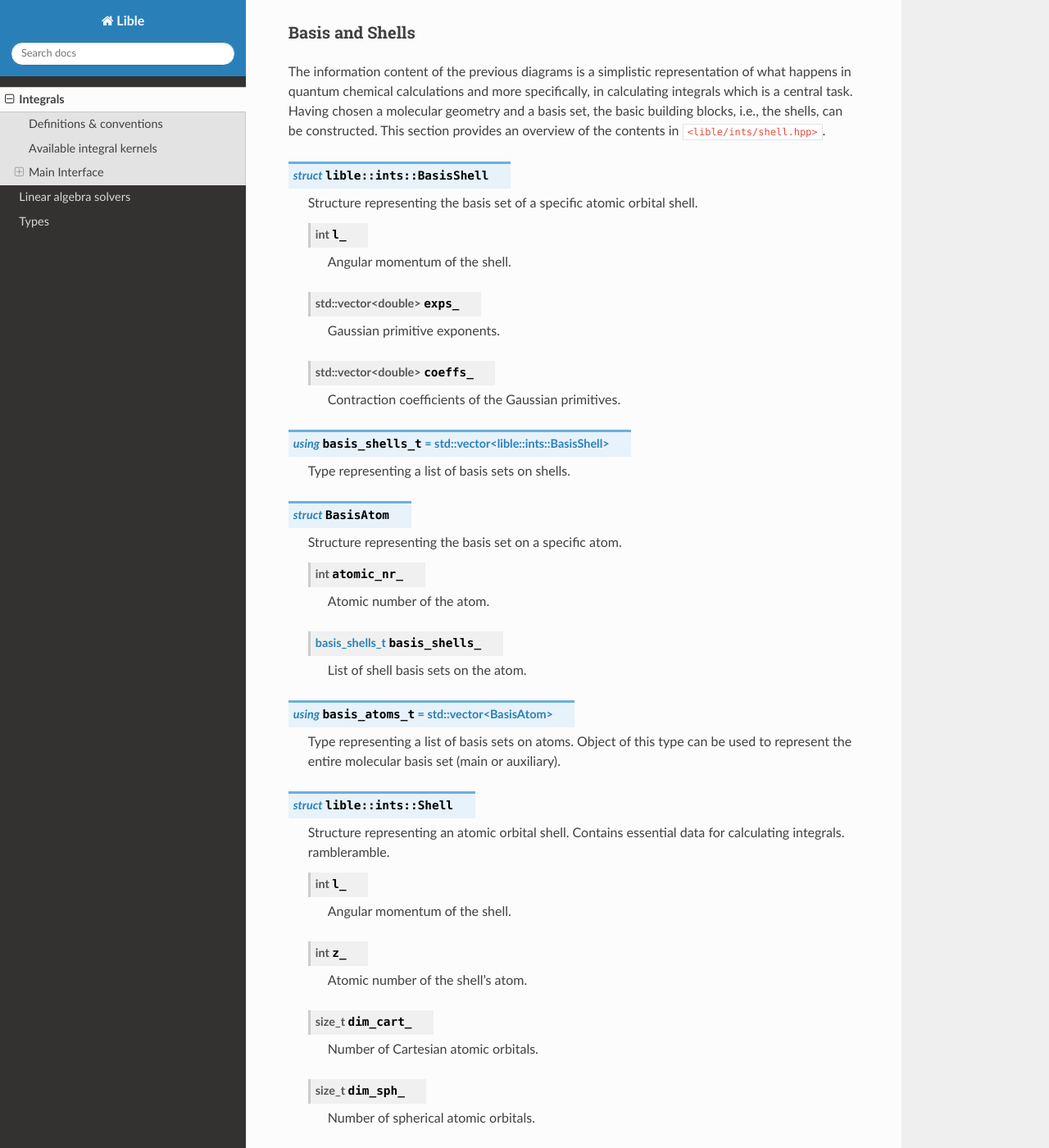
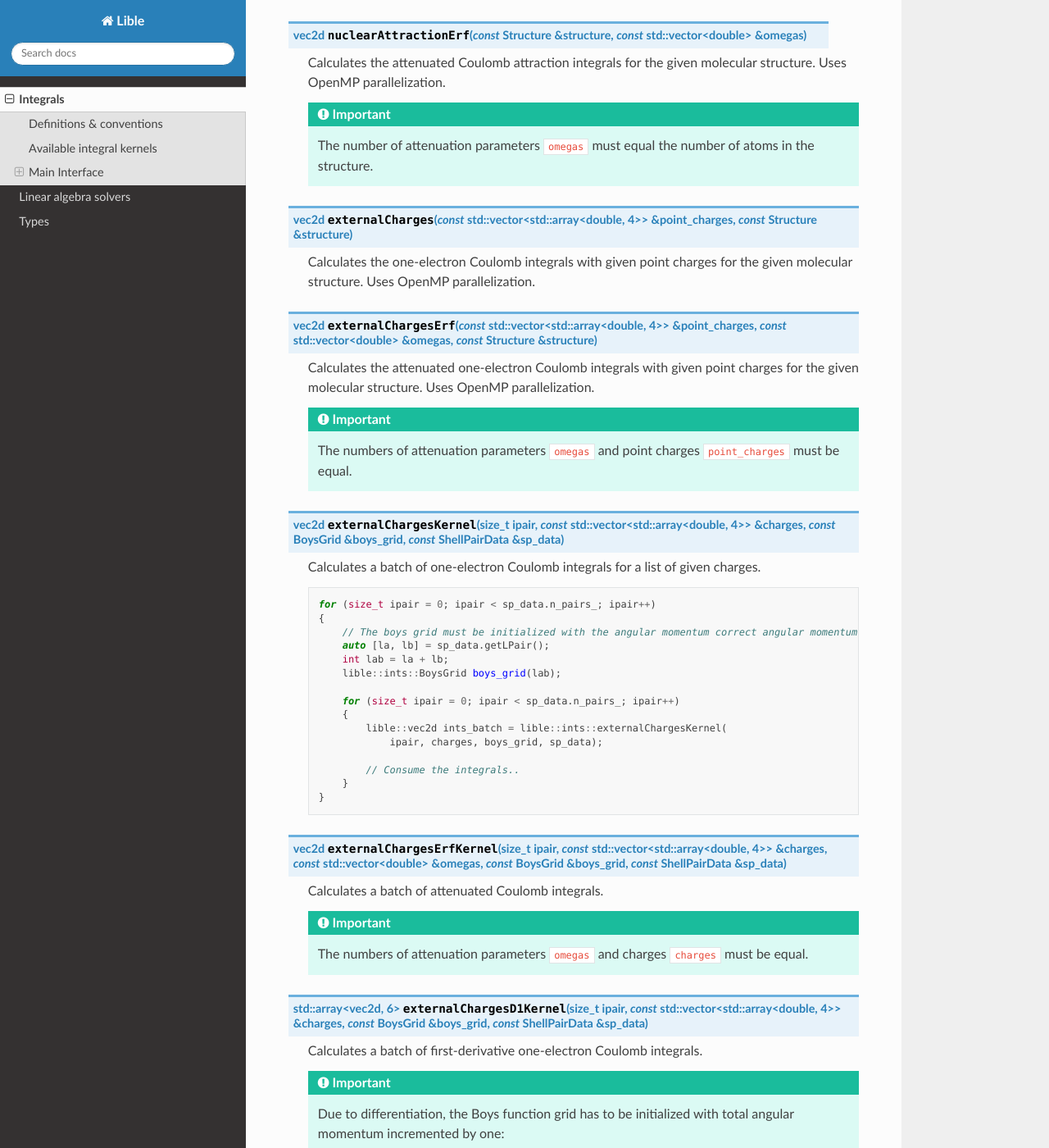
Before and after one commit to MihkuU/Lible, a Sphinx documentation site: the page built from docs/integrals.rst, in a window 1280 px wide and 1400 px high, scrolled down 5987 px. Shown: the whole window at 82% size. Built offline with Sphinx 7.4.7 and the Read the Docs theme 3.1.0, drawn with Linux system fonts in a browser that asks for light colours; some of the changed text lies outside the part shown.

```diff
--- a/docs/integrals.rst
+++ b/docs/integrals.rst
@@ -280,6 +280,78 @@
     Calculates nuclear attraction integrals for the given molecular structure. Uses OpenMP
     parallelization.
 
+.. cpp:function:: vec2d nuclearAttractionErf(const Structure &structure, const std::vector<double> &omegas)
+
+    Calculates the attenuated Coulomb attraction integrals for the given molecular structure. Uses
+    OpenMP parallelization.
+
+    .. important::
+        The number of attenuation parameters ``omegas`` must equal the number of atoms in the
+        structure.
+
+.. cpp:function:: vec2d externalCharges(const std::vector<std::array<double, 4>> &point_charges, \
+    const Structure &structure)
+
+    Calculates the one-electron Coulomb integrals with given point charges for the given molecular
+    structure. Uses OpenMP parallelization.
+
+.. cpp:function:: vec2d externalChargesErf(const std::vector<std::array<double, 4>> &point_charges, \
+    const std::vector<double> &omegas, const Structure &structure)
+
+    Calculates the attenuated one-electron Coulomb integrals with given point charges for the given
+    molecular structure. Uses OpenMP parallelization.
+
+    .. important::
+        The numbers of attenuation parameters ``omegas`` and point charges ``point_charges`` must
+        be equal.
+
+.. cpp:function:: vec2d externalChargesKernel(size_t ipair, const std::vector<std::array<double, 4>> &charges, \
+    const BoysGrid &boys_grid, const ShellPairData &sp_data)
+
+    Calculates a batch of one-electron Coulomb integrals for a list of given charges.
+
+    .. code-block:: c++
+
+        for (size_t ipair = 0; ipair < sp_data.n_pairs_; ipair++)
+        {
+            // The boys grid must be initialized with the angular momentum correct angular momentum:
+            auto [la, lb] = sp_data.getLPair();
+            int lab = la + lb;
+            lible::ints::BoysGrid boys_grid(lab);
+
+            for (size_t ipair = 0; ipair < sp_data.n_pairs_; ipair++)
+            {
+                lible::vec2d ints_batch = lible::ints::externalChargesKernel(
+                    ipair, charges, boys_grid, sp_data);
+
+                // Consume the integrals..
+            }
+        }
+
+.. cpp:function:: vec2d externalChargesErfKernel(size_t ipair, const std::vector<std::array<double, 4>> &charges, \
+    const std::vector<double> &omegas, const BoysGrid &boys_grid, const ShellPairData &sp_data)
+
+    Calculates a batch of attenuated Coulomb integrals.
+
+    .. important::
+        The numbers of attenuation parameters ``omegas`` and  charges ``charges`` must be equal.
+
+.. cpp:function:: std::array<vec2d, 6> externalChargesD1Kernel(size_t ipair, \
+    const std::vector<std::array<double, 4>> &charges, const BoysGrid &boys_grid, \
+    const ShellPairData &sp_data)
+
+    Calculates a batch of first-derivative one-electron Coulomb integrals.
+
+    .. important::
+        Due to differentiation, the Boys function grid has to be initialized with total angular
+        momentum incremented by one:
+
+        .. code-block:: c++
+
+            auto [la, lb] = sp_data.getLPair();
+            int lab1 = la + lb + 1;
+            lible::ints::BoysGrid boys_grid(lab1);
+
 Basis and Shells
 ~~~~~~~~~~~~~~~~
 
```
Also changed, not shown: 6 other files.
